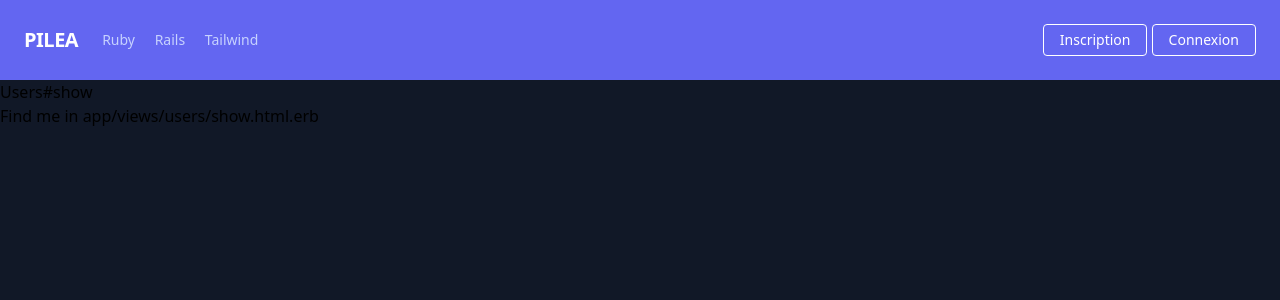
After one commit to Redfact/pilea, a Rails app: page /users/show in a window 1280 px wide. The commit adds this page. Shown: the top 300 px of the page. Run offline with Rails 7, Linux system fonts and the light colour scheme; style sheets or scripts are compiled from the project's sources.

Commit message:
Devise Final Fix

```diff
--- /dev/null
+++ b/app/assets/javascripts/users.coffee
@@ -0,0 +1,3 @@
+# Place all the behaviors and hooks related to the matching controller here.
+# All this logic will automatically be available in application.js.
+# You can use CoffeeScript in this file: http://coffeescript.org/
--- /dev/null
+++ b/app/assets/stylesheets/users.scss
@@ -0,0 +1,3 @@
+// Place all the styles related to the users controller here.
+// They will automatically be included in application.css.
+// You can use Sass (SCSS) here: http://sass-lang.com/
--- /dev/null
+++ b/app/controllers/users_controller.rb
@@ -0,0 +1,4 @@
+class UsersController < ApplicationController
+  def show
+  end
+end
--- /dev/null
+++ b/app/helpers/users_helper.rb
@@ -0,0 +1,2 @@
+module UsersHelper
+end
--- a/app/views/layouts/application.html.erb
+++ b/app/views/layouts/application.html.erb
@@ -28,7 +28,7 @@
       </div>
       <div>
         <% if user_signed_in? %>
-          <%= link_to "Profil", edit_user_registration_path(current_user), class: "inline-block text-sm px-4 py-2 leading-none border rounded text-white border-white hover:border-transparent hover:text-indigo-500 hover:bg-white mt-4 lg:mt-0" %>
+          <%= link_to "Profil", user_path(current_user), class: "inline-block text-sm px-4 py-2 leading-none border rounded text-white border-white hover:border-transparent hover:text-indigo-500 hover:bg-white mt-4 lg:mt-0" %>
           <%= link_to "Déconnexion", destroy_user_session_path, :method => :delete, class: "inline-block text-sm px-4 py-2 leading-none border rounded text-white border-white hover:border-transparent hover:text-indigo-500 hover:bg-white mt-4 lg:mt-0" %>
         <% else %>
           <%= link_to "Inscription", new_user_registration_path, class: "inline-block text-sm px-4 py-2 leading-none border rounded text-white border-white hover:border-transparent hover:text-indigo-500 hover:bg-white mt-4 lg:mt-0" %>
--- /dev/null
+++ b/app/views/users/show.html.erb
@@ -0,0 +1,2 @@
+<h1>Users#show</h1>
+<p>Find me in app/views/users/show.html.erb</p>
--- a/config/routes.rb
+++ b/config/routes.rb
@@ -1,4 +1,5 @@
 Rails.application.routes.draw do
+  get 'users/show'
   root 'coins#index'
   resources :coins, only: [:show]
   devise_for :users
```
Also changed, not shown: test/controllers/users_controller_test.rb (added, +9 -0 lines).
